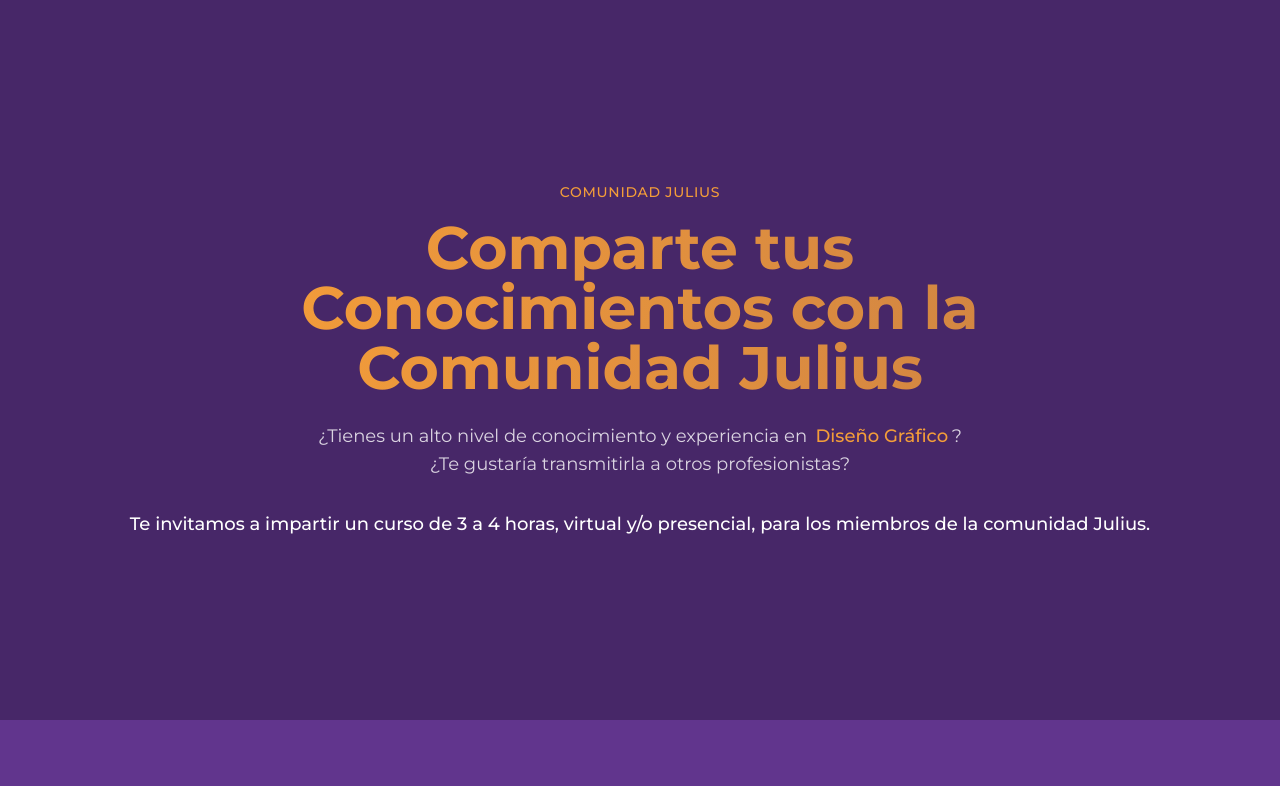
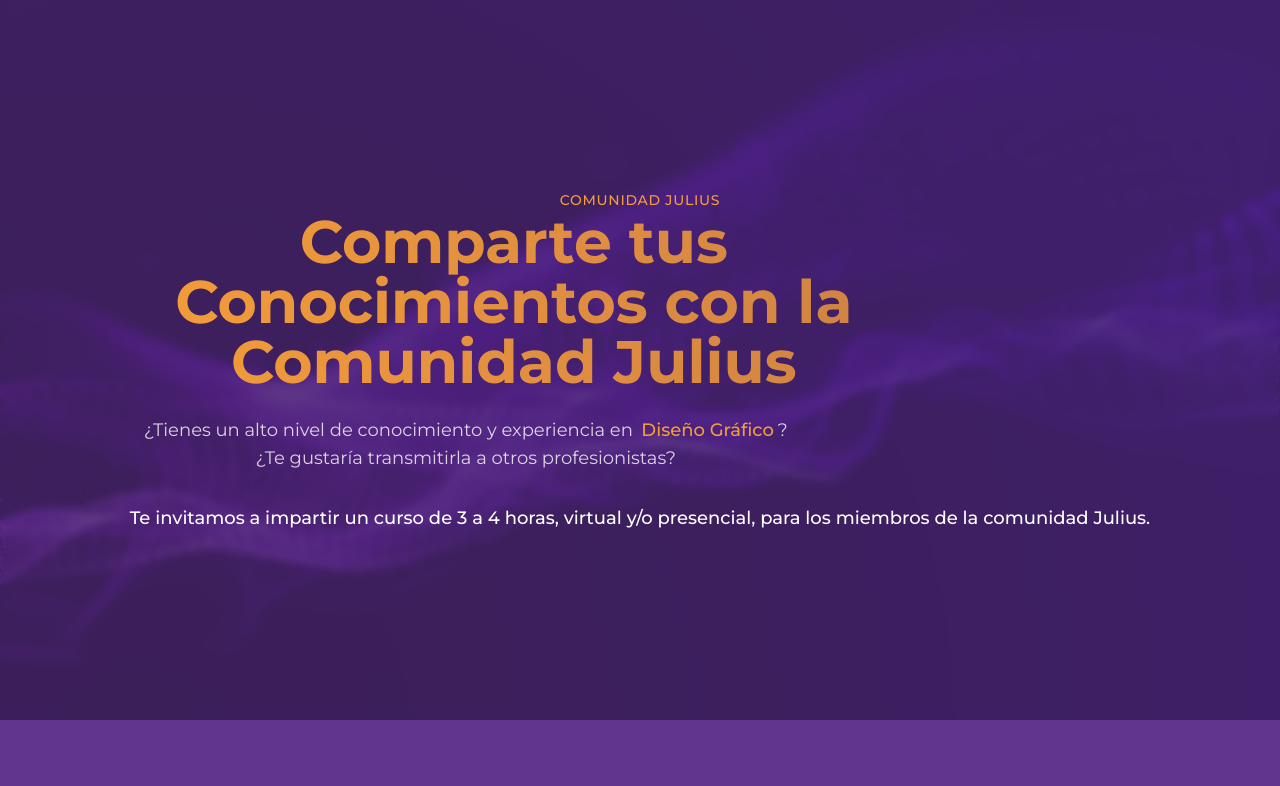
Before and after one commit to FedeJLoia/community-course-creator, a React (Vite) app: page / in a window 1280 px wide. Shown: the top 786 px of the page. Built offline with nearby package versions, Linux system fonts and the light colour scheme.

Commit message:
Add hero section background image
The commit adds a background image to the hero section.

```diff
--- a/src/pages/Index.tsx
+++ b/src/pages/Index.tsx
@@ -1,4 +1,3 @@
-
 import { Section } from "@/components/Section";
 import { TeacherForm } from "@/components/TeacherForm";
 import { TopicCard } from "@/components/TopicCard";
@@ -20,7 +19,16 @@ const Index = () => {
   return (
     <div className="min-h-screen bg-background">
       {/* Hero Section */}
-      <Section className="min-h-[90vh] flex flex-col justify-center items-center text-center">
+      <Section className="min-h-[90vh] flex flex-col justify-center items-center text-center relative">
+        <div
+          className="absolute inset-0 z-0 bg-cover bg-center bg-no-repeat"
+          style={{
+            backgroundImage: 'url("/lovable-uploads/3fd1e264-1a63-42a6-b6d8-db975aa19508.png")',
+          }}
+        >
+          <div className="absolute inset-0 bg-background/80 backdrop-blur-sm"></div>
+        </div>
+        <div className="relative z-10">
           <span className="text-sm font-medium text-primary uppercase tracking-wider mb-4 fade-up">
             Comunidad Julius
           </span>
@@ -38,6 +46,7 @@ const Index = () => {
             Te invitamos a impartir un curso de 3 a 4 horas, virtual y/o presencial,
             para los miembros de la comunidad Julius.
           </p>
+        </div>
       </Section>
 
       {/* Community Section */}
```
Also changed, not shown: public/lovable-uploads/3fd1e264-1a63-42a6-b6d8-db975aa19508.png (added). Lines whose indentation alone changed are shown as unchanged.
